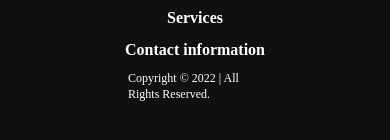
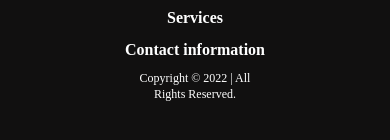
Before and after one commit to godstimedev/eshop, a React (Create React App) app: page /cart in a window 390 px wide. Shown: the part 1131-1271 px from the top of the page. Built offline with nearby package versions, Linux system fonts and the light colour scheme.

Commit message:
done with cart page and fixed footer responsive issue

```diff
--- a/src/components/Footer.tsx
+++ b/src/components/Footer.tsx
@@ -56,7 +56,9 @@ function Footer({}: Props) {
 				</div>
 			</div>
 			<div className="md:pt-[3rem] px-[4rem] flex justify-center md:justify-start ">
-				<p className="text-white font-light text-xs">Copyright © 2022 | All Rights Reserved.</p>
+				<p className="text-white font-light text-xs text-center md:text-start">
+					Copyright © 2022 | All Rights Reserved.
+				</p>
 			</div>
 		</footer>
 	);
--- a/src/components/Products.tsx
+++ b/src/components/Products.tsx
@@ -36,7 +36,7 @@ function Products({}: Props) {
 	// console.log(scroll);
 
 	return (
-		<section className="min-h-screen py-[4rem] px-[4rem] ">
+		<section className="min-h-screen py-[4rem] md:px-[4rem] px-4">
 			<div className="flex flex-col gap-4 items-center">
 				<h1 className=" ">Products</h1>
 				<div className="w-[110px] border-b-4 border-[#C4C4C4]" />
--- a/src/components/Projects.tsx
+++ b/src/components/Projects.tsx
@@ -28,7 +28,7 @@ function Projects({}: Props) {
 	// };
 
 	return (
-		<section className="min-h-screen py-[2rem] px-[4rem] ">
+		<section className="min-h-screen py-[2rem] md:px-[4rem] px-4">
 			<div className="flex flex-col gap-4 items-center">
 				<h1 className=" ">Projects</h1>
 				<div className="w-[110px] border-b-4 border-[#C4C4C4]" />
```
